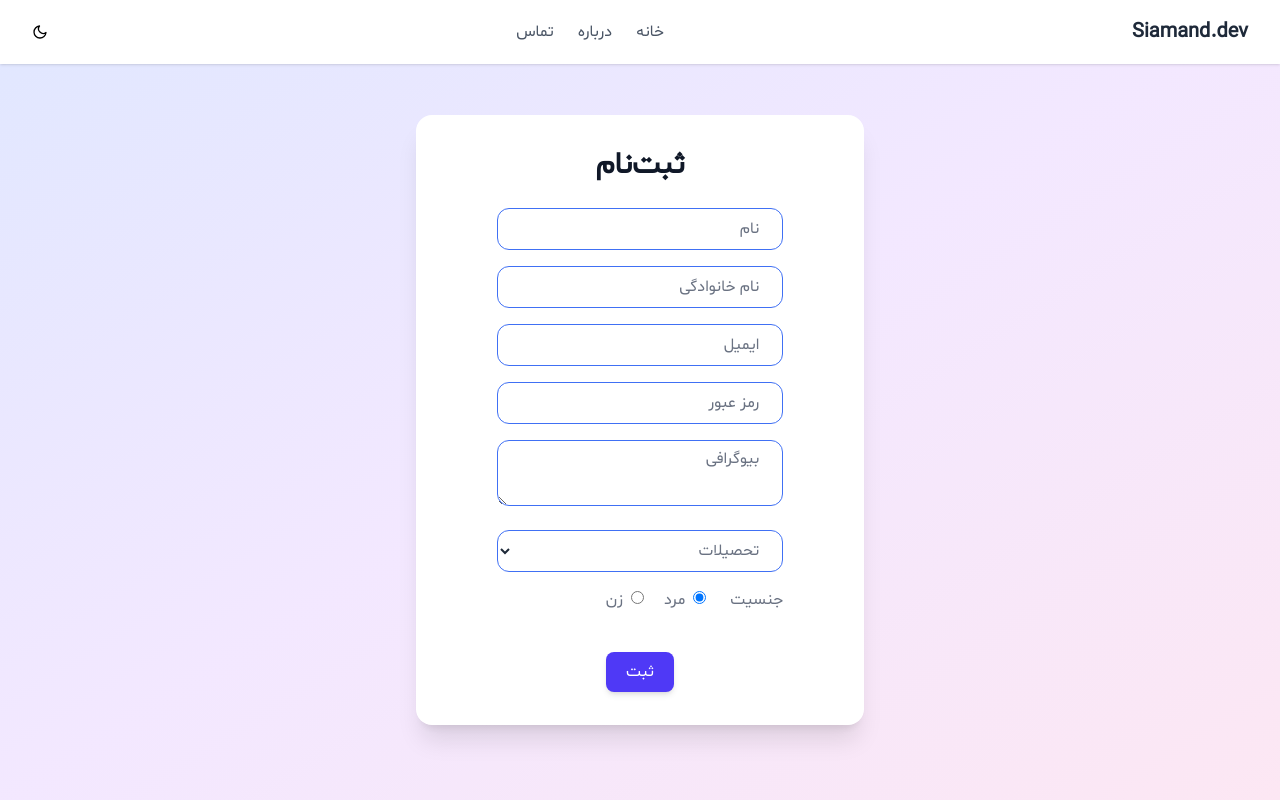
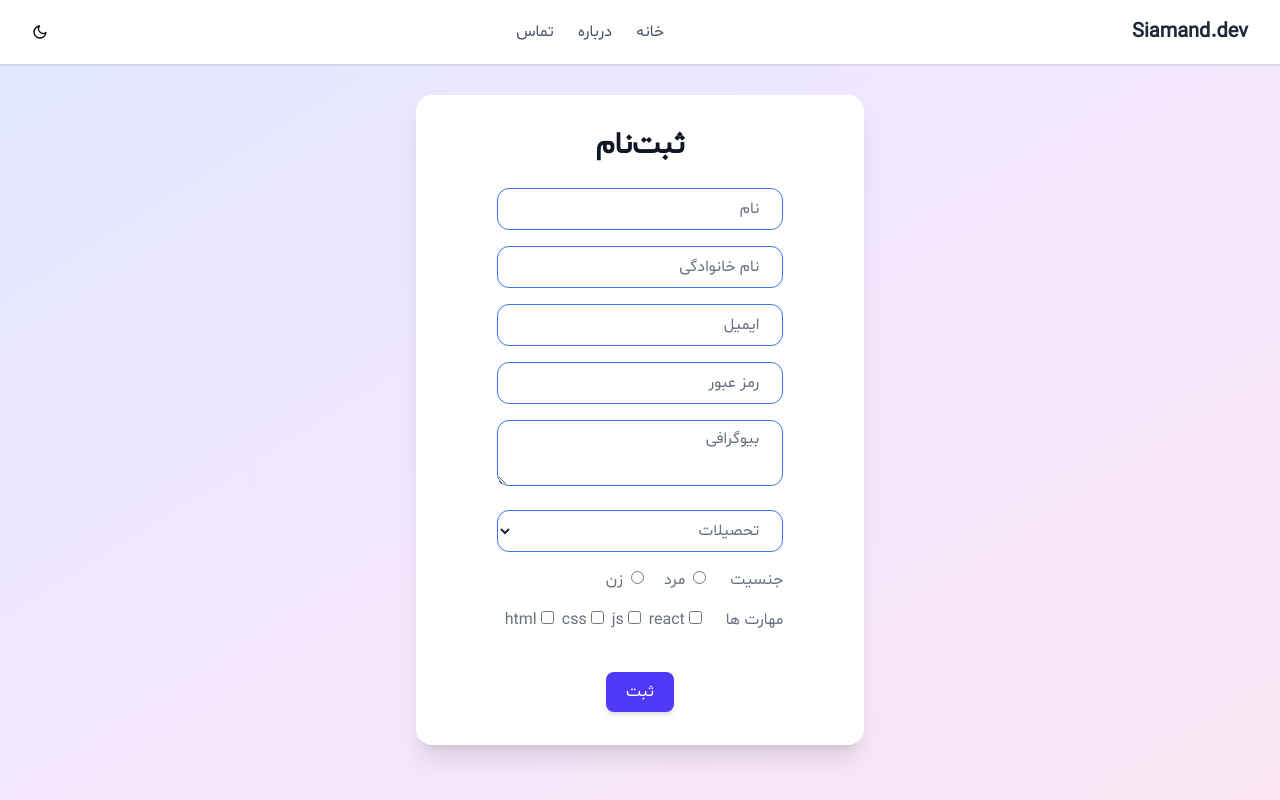
Before and after one commit to siamand-shirzad/reusableFormik, a React (Vite) app: page / in a window 1280 px wide. Built offline with nearby package versions, Linux system fonts and the light colour scheme.

Commit message:
implementing-chechbox

```diff
--- a/src/components/RegisterForm.jsx
+++ b/src/components/RegisterForm.jsx
@@ -10,6 +10,7 @@ const RegisterForm = () => {
 		bio:'',
 		education: 1,
 		gender: 1,
+		skill: []
 	};
 	const onSubmit = (values, submitprops) => {
 		console.log(values);
@@ -25,8 +26,14 @@ const RegisterForm = () => {
 		{id:4 , value: 'دکترا' },
 	]
 	const gender = [
-		{id:1 , value: "مرد"},
-		{id:2 , value: "زن"}
+		{id:11 , value: "مرد"},
+		{id:22 , value: "زن"}
+	]
+	const skill = [
+		{id:1 , value: "html"},
+		{id:2 , value: "css"},
+		{id:3 , value: "js"},
+		{id:4 , value: "react"},
 	]
 	return (
 		<Formik initialValues={initialValues} onSubmit={onSubmit} enableReinitialize>
@@ -42,6 +49,7 @@ const RegisterForm = () => {
 							<FormikControl control="textarea" name="bio"  label="بیوگرافی" />
 							<FormikControl control="select" name="education"  label="تحصیلات" educations={educations} />
 							<FormikControl control="radio" name="gender"  label="جنسیت" option={gender} />
+							<FormikControl control="checkbox" name="skill"  label="مهارت ها" option={skill} />
 							<div className="mt-6">
 								<button
 									type="button"
--- /dev/null
+++ b/src/components/formikElements/Checkbox.jsx
@@ -0,0 +1,31 @@
+import { FastField } from 'formik';
+import React, { Fragment } from 'react';
+
+const Checkbox = props => {
+	const { name, label, option } = props;
+	return (
+		<div>
+			<label className="text-gray-500 pe-6 " htmlFor={name}>
+				{label}
+			</label>
+			<FastField name={name} id={name}>
+				{({ field }) => {
+					return option.map(i => (
+						<Fragment key={i.id}>
+							<input
+								type="checkbox"
+								id={i.id}
+								{...field}
+								value={i.value}
+								checked={field.value.includes(i.value)}
+							/>
+							<label className=" px-1 pe-2  font-light text-gray-500  " htmlFor={i.value}>{i.value}</label>
+						</Fragment>
+					));
+				}}
+			</FastField>
+		</div>
+	);
+};
+
+export default Checkbox;
--- a/src/components/formikElements/FormikControl.jsx
+++ b/src/components/formikElements/FormikControl.jsx
@@ -1,3 +1,4 @@
+import Checkbox from './Checkbox';
 import Input from './Input';
 import Radio from './Radio';
 import Select from './Select';
@@ -15,6 +16,8 @@ const FormikControl = props => {
 			return <Select {...rest} />;
 		case 'radio':
 			return <Radio {...rest} />;
+		case 'checkbox':
+			return <Checkbox {...rest} />;
 
 		default:
 			break;
--- a/src/components/formikElements/Radio.jsx
+++ b/src/components/formikElements/Radio.jsx
@@ -1,4 +1,4 @@
-import { FastField, ErrorMessage, Field } from 'formik';
+import { FastField, ErrorMessage,  } from 'formik';
 import { Fragment } from 'react';
 
 const Radio = props => {
@@ -6,26 +6,15 @@ const Radio = props => {
 
 	return (
 		<div className="relative w-3/4">
-      <label className='text-gray-500 pe-6 ' htmlFor={name}>{label}</label>
-			<FastField
-				as="select"
-				name={name}
-				id={name}
-				className=" dark:text-gray-300 text-gray-800 w-full bg-transparent outline-none px-4 py-2 rounded-xl border focus:border-2 border-[#4070f4] focus:shadow-md text-right">
+			<label className="text-gray-500 pe-6 " htmlFor={name}>
+				{label}
+			</label>
+			<FastField  name={name} id={name}>
 				{({ field }) => {
-					console.log(field);
 					return option.map(i => (
 						<Fragment key={i.id}>
-							<input
-								type="radio"
-								{...field}
-								value={i.id}
-								id={i.id}
-								checked={field.value == i.id}
-							/>
-							<label
-								htmlFor={i.id}
-								className=" px-2 pe-5  font-light text-gray-500  ">
+							<input type="radio" {...field} value={i.id} id={i.id} checked={field.value == i.id} />
+							<label htmlFor={i.id} className=" px-2 pe-5  font-light text-gray-500  ">
 								{i.value}
 							</label>
 						</Fragment>
```
